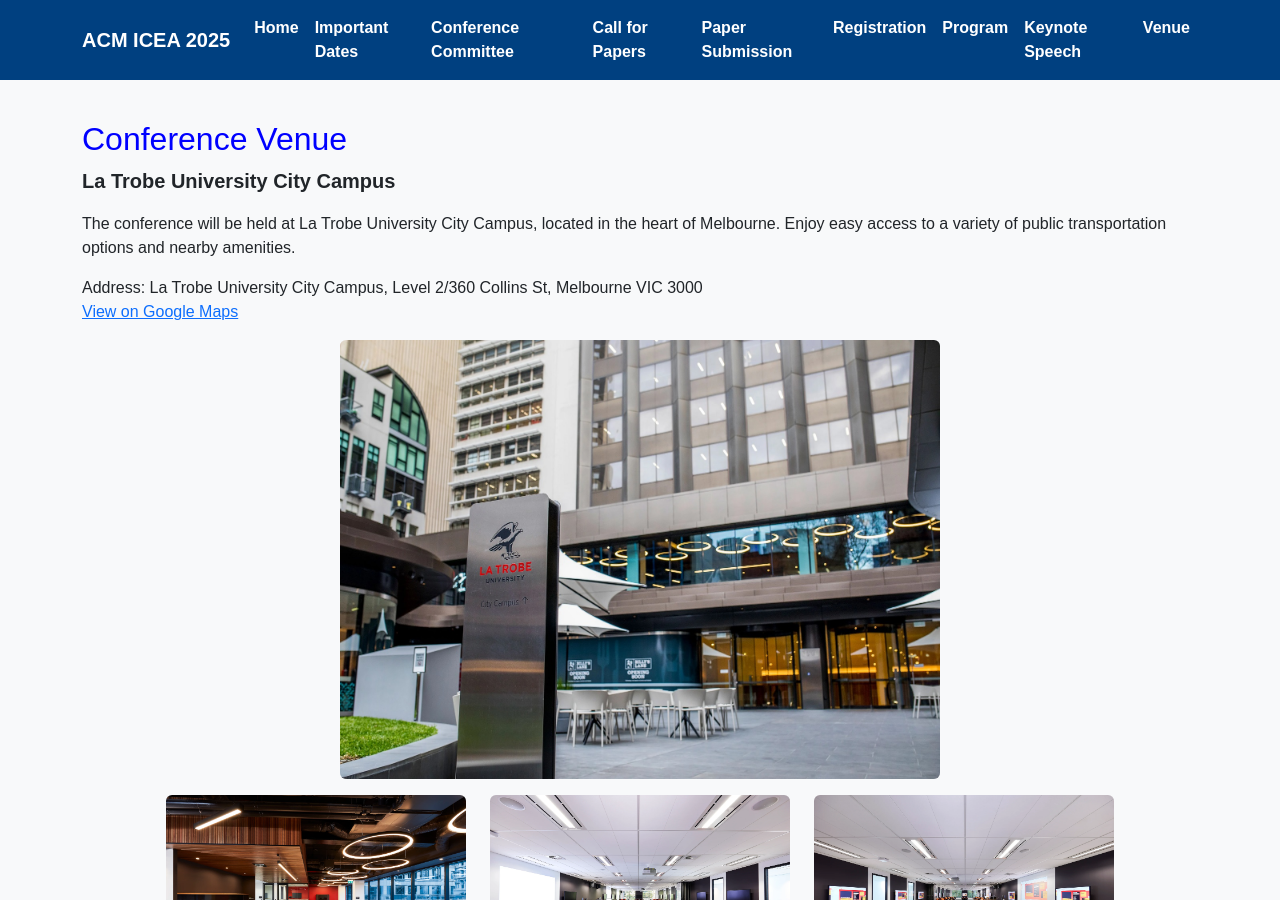
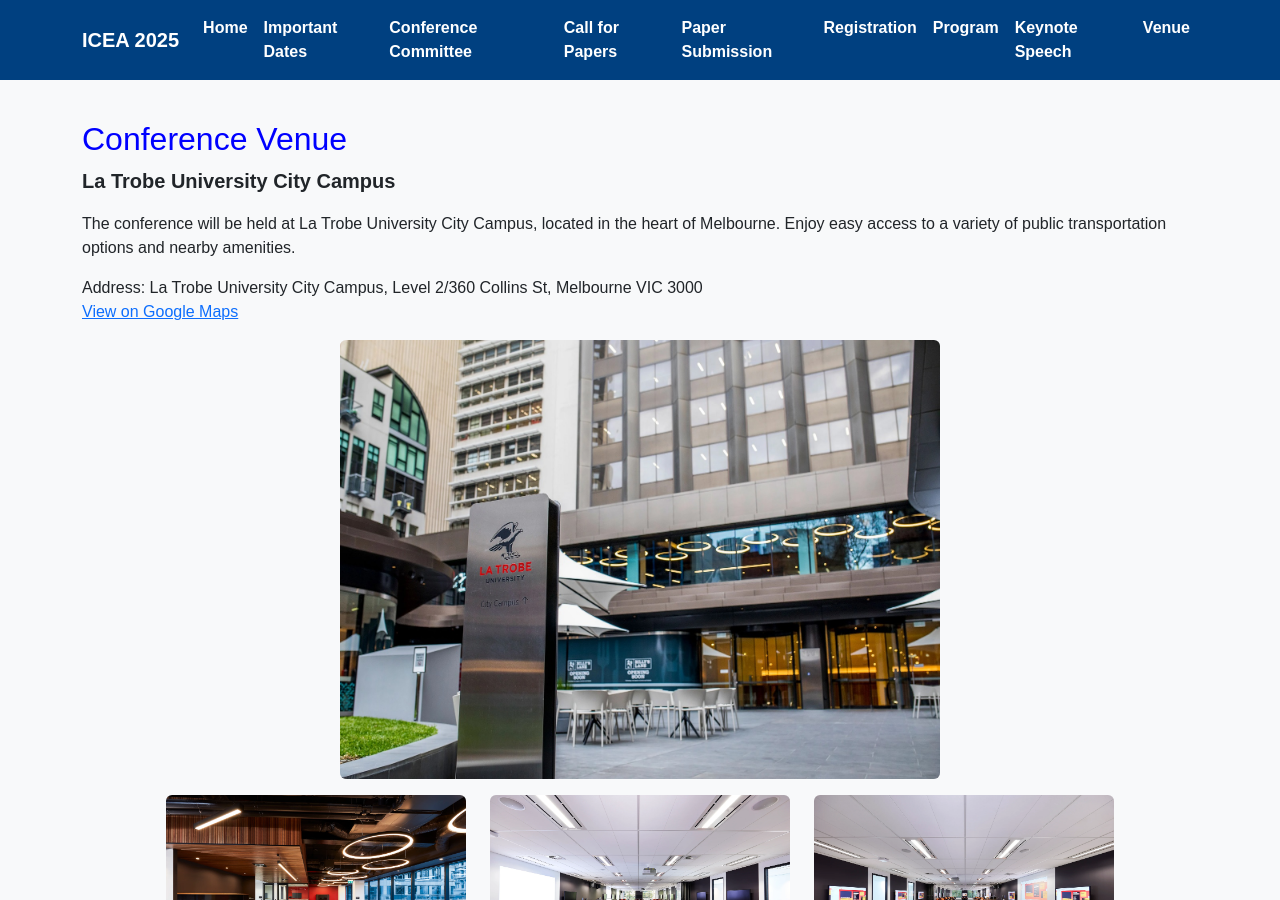
Before and after one commit to icea2025/latrobe, a Jekyll site: the page venue/index.html, which Jekyll copies as it is, in a window 1280 px wide and 900 px high. Built offline with Jekyll 4.4.1, drawn with Linux system fonts in a browser that asks for light colours.

Commit message:
Update index.html

```diff
--- a/venue/index.html
+++ b/venue/index.html
@@ -3,7 +3,7 @@
 <head>
   <meta charset="UTF-8" />
   <meta name="viewport" content="width=device-width, initial-scale=1.0" />
-  <title>ACM ICEA 2025 - Venue & Nearby Amenities</title>
+  <title> ICEA 2025 - Venue & Nearby Amenities</title>
   <link rel="stylesheet" href="https://cdnjs.cloudflare.com/ajax/libs/font-awesome/6.0.0/css/all.min.css" />
   <link rel="stylesheet" href="https://cdnjs.cloudflare.com/ajax/libs/bootstrap/5.3.0/css/bootstrap.min.css" />
   <style>
@@ -55,7 +55,7 @@
   <!-- Navigation Header -->
   <nav class="navbar navbar-expand-lg navbar-dark">
     <div class="container">
-      <a class="navbar-brand" href="/latrobe/index.html">ACM ICEA 2025</a>
+      <a class="navbar-brand" href="/latrobe/index.html"> ICEA 2025</a>
       <button class="navbar-toggler" type="button" data-bs-toggle="collapse" data-bs-target="#navbarNav"
               aria-controls="navbarNav" aria-expanded="false" aria-label="Toggle navigation">
         <span class="navbar-toggler-icon"></span>
```
